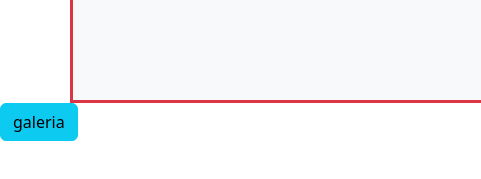
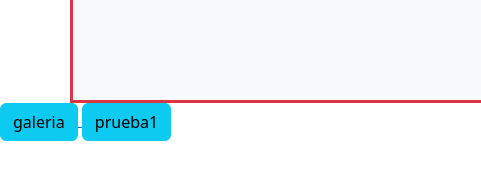
Before and after one commit to willi-97gonza/pagina-con-galeria, a plain HTML site: page index.html in a window 1280 px wide. Shown: the part 363-542 px from the top of the page, 0-481 px from the left. Drawn offline with Linux system fonts and the light colour scheme.

Commit message:
agregar boton prueba

```diff
--- a/index.html
+++ b/index.html
@@ -42,5 +42,8 @@
         <button class="btn btn-info">galeria</button>
 
     </a>
+    <a href="prueba1.html">
+        <button class="btn btn-info">prueba1</button>
+    </a>
 </body>
     </html>
```
